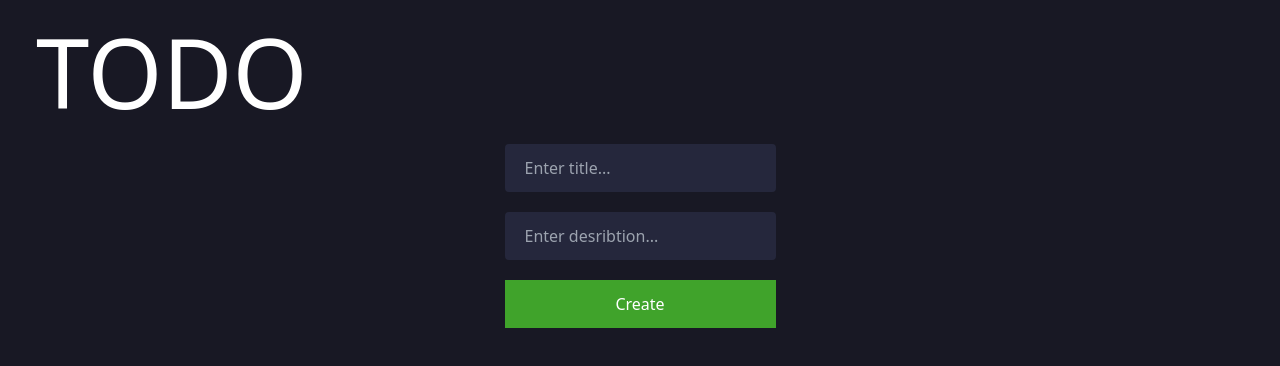
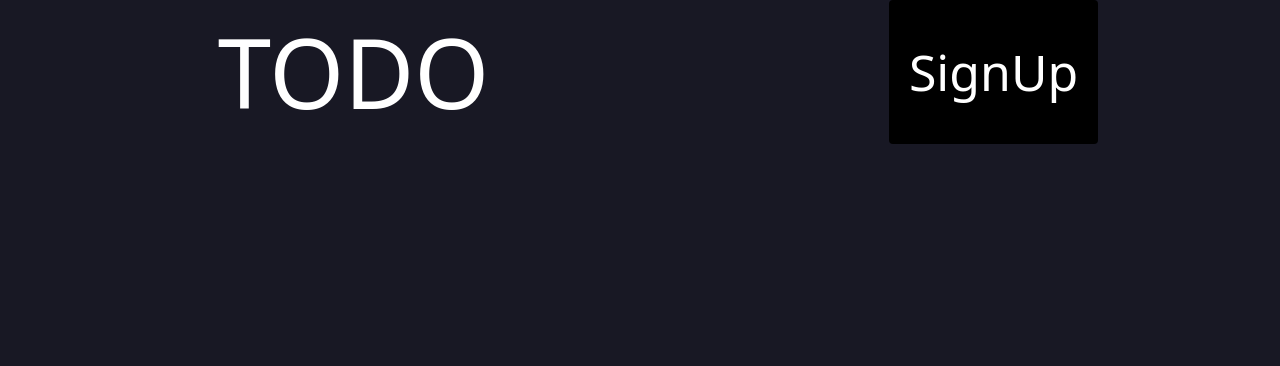
Before and after one commit to maxvol123/ToDo-app, a React (Create React App) app: page / in a window 1280 px wide. Shown: the top 366 px of the page. Built offline with nearby package versions, Linux system fonts and the light colour scheme.

Commit message:
Add Login func

```diff
--- a/src/App.tsx
+++ b/src/App.tsx
@@ -1,32 +1,43 @@
 import axios from "axios";
 import { useState } from "react";
+import { Modal } from "./components/Modal";
 
 function App() {
-  const [title,setTitle]=useState("")
-  const [text,setText]=useState("")
-  const changeTitle= (event: React.ChangeEvent<HTMLInputElement>)=>{
-    setTitle(event.target.value)
+  const [modal,setModal]=useState(false)
+
+  const [email,setEmail]=useState("")
+  const [password,setPassword]=useState("")
+  const changeEmail= (event: React.ChangeEvent<HTMLInputElement>)=>{
+    setEmail(event.target.value)
     }
-    const changeText= (event: React.ChangeEvent<HTMLInputElement>)=>{
-      setText(event.target.value)
+    const changePassword= (event: React.ChangeEvent<HTMLInputElement>)=>{
+      setPassword(event.target.value)
       }
-  function Create() {
-    return axios.post("http://localhost:777/posts",{
-      "title":title,
-      "text":text
-    })
+      const notDefoult = async(event: React.FormEvent)=>{
+        event.preventDefault()
+    }
+  function Login() {
+    return axios.post("http://localhost:777/login",{
+      "email":email,
+      "password":password
+    }).then((res)=>{localStorage.setItem("Token",res.data.token);console.log(res);
+
+    setModal(false)})
   }
   return (
 <>
+{modal&&<Modal title="Login">
+  <form className="text-black flex justify-center flex-col px-[40%]" onSubmit={notDefoult}>
+    <input type="email" placeholder="email" className="bg-[#25273C] px-5 py-3 mb-5 rounded" value={email} onChange={changeEmail}/>
+    <input type="password" placeholder="password" className="bg-[#25273C] px-5 py-3 mb-5 rounded" value={password} onChange={changePassword}/>
+    <input type="submit" value="Login" className="bg-[#5aff3199] py-3" onClick={()=>{Login()}}/>
+  </form>
+</Modal>}
 <div className="">
-<header className='text-[96px] ml-9'>TODO</header>
-<div className="flex justify-center">
-  <form onSubmit={()=>Create()} className="flex flex-col">
-  <input type="text" placeholder="Enter title..." className="bg-[#25273C] px-5 py-3 mb-5 rounded" value={title} onChange={changeTitle}/>
-  <input type="text" placeholder="Enter desribtion..." className="bg-[#25273C] px-5 py-3 mb-5 rounded" value={text} onChange={changeText}/>
-  <input type="submit" value="Create" className="bg-[#5aff3199] py-3" />
-  </form>
-</div>
+<header className='text-[96px] ml-9 flex flex-row justify-around'>TODO
+<button className='text-[50px] bg-black ml-9 rounded px-5 py-3' onClick={()=>setModal(true)}>SignUp</button>
+</header>
+
 </div>
 </>
   );
--- /dev/null
+++ b/src/components/Main.tsx
@@ -0,0 +1,27 @@
+import { useState } from "react";
+import axios from "axios";
+export function Main() {
+    const [title,setTitle]=useState("")
+    const [text,setText]=useState("")
+    const changeTitle= (event: React.ChangeEvent<HTMLInputElement>)=>{
+        setTitle(event.target.value)
+        }
+        const changeText= (event: React.ChangeEvent<HTMLInputElement>)=>{
+          setText(event.target.value)
+          }
+      function Create() {
+        return axios.post("http://localhost:777/posts",{
+          "title":title,
+          "text":text
+        })
+      }
+    return(
+        <div className="flex justify-center">
+  <form onSubmit={()=>Create()} className="flex flex-col">
+  <input type="text" placeholder="Enter title..." className="bg-[#25273C] px-5 py-3 mb-5 rounded" value={title} onChange={changeTitle}/>
+  <input type="text" placeholder="Enter desribtion..." className="bg-[#25273C] px-5 py-3 mb-5 rounded" value={text} onChange={changeText}/>
+  <input type="submit" value="Create" className="bg-[#5aff3199] py-3" />
+  </form>
+</div>
+    )
+}
--- /dev/null
+++ b/src/components/Modal.tsx
@@ -0,0 +1,10 @@
+export function Modal({title,children}:any) {
+    return(
+        <div className="fixed bg-black/50 top-0 right-0 left-0 bottom-0 z-40 px-[20%]">
+            <div className="bg-white rounded-xl4 w-full mt-28 py-7">
+                <div className="text-black text-center text-3xl mb-5">{title}</div>
+                {children}
+
+            </div>
+</div>
+)}
```
